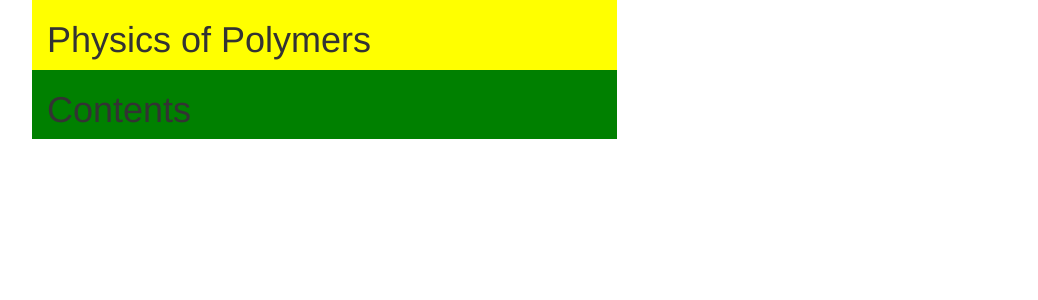
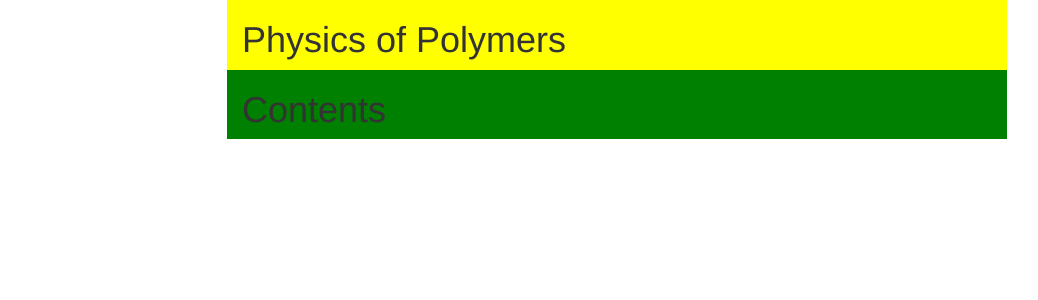
Before and after one commit to mukarramtahir/physics-of-polymers, a Jekyll site: the page built from index.html, in a window 1280 px wide. Shown: the top 300 px of the page, without its empty margins (23-1061 px from the left). Built offline with Jekyll 4.4.1, drawn with Linux system fonts in a browser that asks for light colours; nearby versions of some CDN libraries.

Commit message:
start developing custom theme

```diff
--- a/index.html
+++ b/index.html
@@ -4,12 +4,12 @@ layout: cover
 
 <div class="container">
   <div class="row">
-    <div class="col-md-6" id="title">
+    <div class="col-md-8 col-md-offset-2" id="title">
       <h1>Physics of Polymers</h1>
     </div>
   </div>
   <div class="row">
-    <div class="col-md-6" id="contents">
+    <div class="col-md-8 col-md-offset-2" id="contents">
       <h1>Contents</h1>
     </div>
   </div>
```
